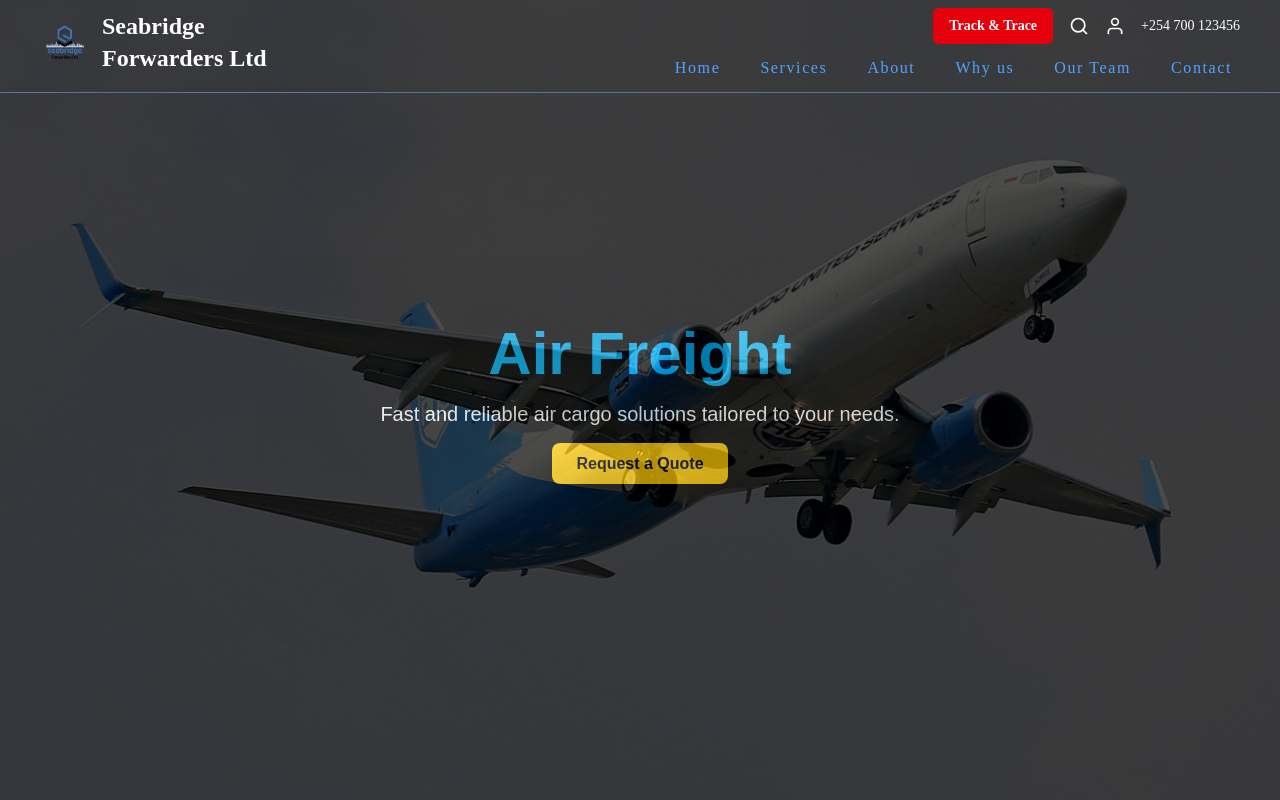
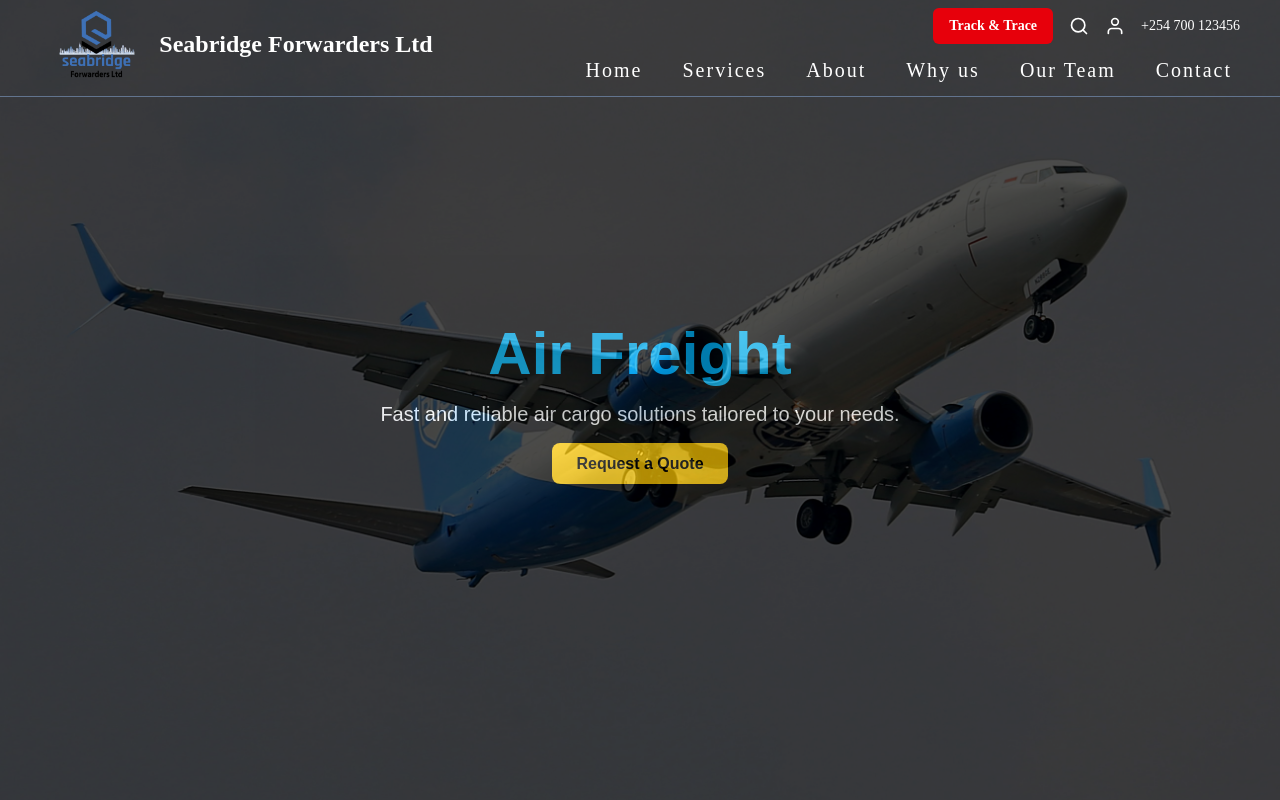
Before and after one commit to kennedymakokha/seabridgeRevamp-, a Next.js app: page / in a window 1280 px wide. Shown: the top 800 px of the page. Built offline with nearby package versions, Linux system fonts and the light colour scheme.

Commit message:
fixing the font

```diff
--- a/app/components/Header.tsx
+++ b/app/components/Header.tsx
@@ -29,15 +29,15 @@ export default function Header() {
     return (
         <header className={`fixed w-full font-[Causten-Round] px-10  border-b border-slate-500 pb-2 flex flex-col z-50 top-0 transition-colors duration-300 ${headerBg ? 'bg-white shadow-md' : 'bg-transparent'}`}>
 
-            <div className="flex flex-row justify-between">
-                <div className="flex items-center justify-center  gap-3">
-                    <Image src="/logo.png" alt="Seabridge Logo" width={50} height={50} />
+            <div className="flex flex-row justify-between w-full">
+                <div className="flex items-center md:w-1/3 w-full justify-center  gap-3">
+                    <Image src="/logo.png" alt="Seabridge Logo" width={100} height={100} />
                     <h1 className={`text-xl md:text-2xl font-[Causten-Round] font-bold ${headerBg ? 'text-blue-900' : 'text-white'}`}>
                         Seabridge Forwarders Ltd
                     </h1>
                 </div>
 
-                <div className="max-w-7xl  w-full mx-auto flex flex-col items-end">
+                <div className="max-w-7xl  w-2/3 mx-auto flex flex-col items-end">
                     <div className="hidden md:flex items-center self-end float-right my-2 space-x-4">
                         <Link
                             href="/track-trace"
@@ -59,9 +59,7 @@ export default function Header() {
                                 <Link
                                     key={href}
                                     href={href}
-                                    className={`font-medium px-2 tracking-widest font-bold hover:bg-[#002147] hover:border-none   rounded-md  py-1 transition duration-200 ${isActive ? ' font-bold tracking-widest text-blue-400' :
-                                        headerBg ? 'text-[#002147]' : 'text-white'
-                                        }`}
+                                    className={`font-medium px-2 tracking-widest text-xl hover:bg-[#002147] hover:border-none   rounded-md  py-1 transition duration-200   ${headerBg ? 'text-[#002147]' : 'text-white'}`}
                                 >
                                     {label}
                                 </Link>
```
